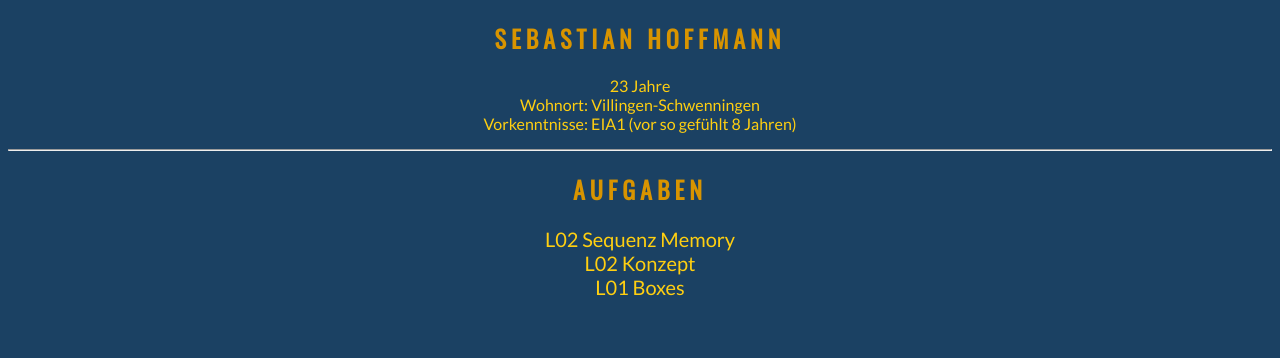
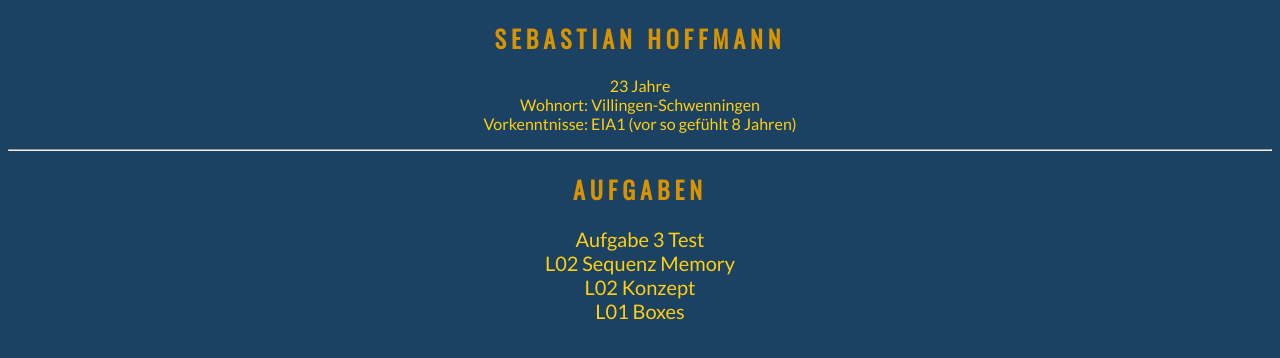
Before and after one commit to sebifyy/EIA2_4, a plain HTML site: page steckbrief/steckbrief.htm in a window 1280 px wide. Drawn offline with nearby package versions, Linux system fonts and the light colour scheme.

Commit message:
push test

```diff
--- a/steckbrief/steckbrief.htm
+++ b/steckbrief/steckbrief.htm
@@ -70,6 +70,7 @@
 
 
 	<h2>Aufgaben</h2>
+	<a href="github.com" target:"_blank" >Aufgabe 3 Test</a>
 	<a href="https://sebifyy.github.io/EIA2_4/L02%20Memory/memory.html" target="_blank">L02 Sequenz Memory</a>
 	<a href="EIA2_4/L02 Memory/Konzepte/L02_Memory-AD.pdf" target="_blank">L02 Konzept</a>
 
```
